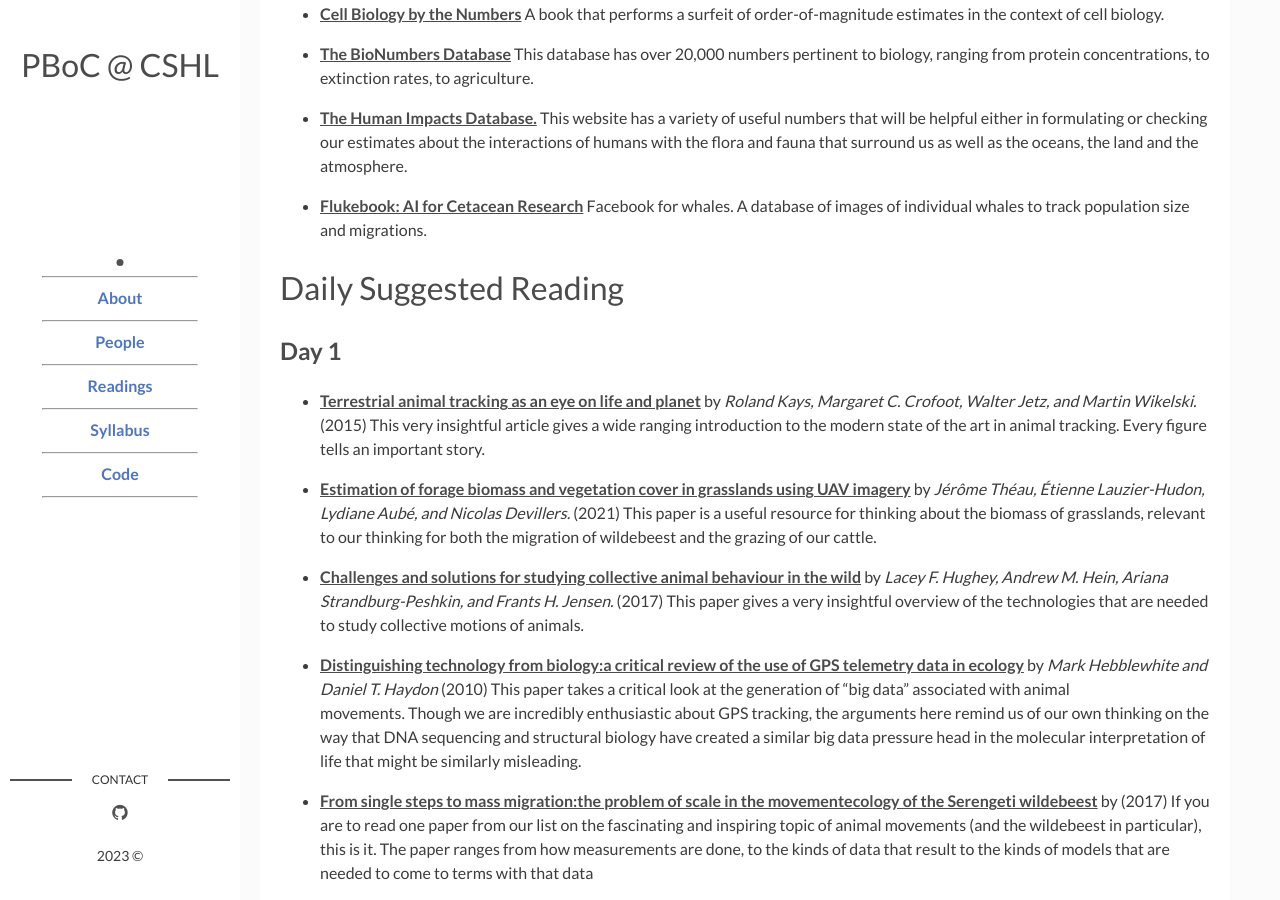
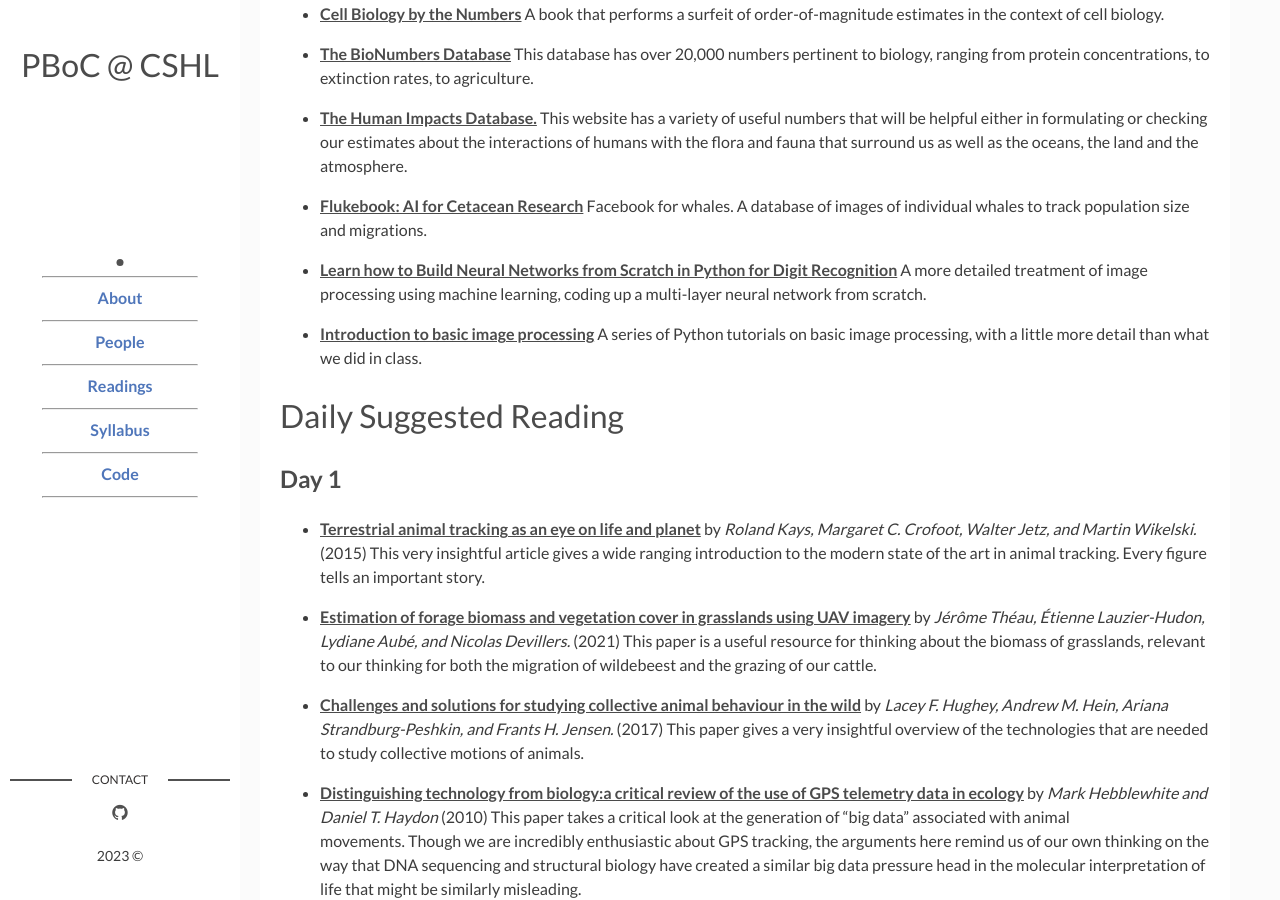
Before and after one commit to RPGroup-PBoC/cshl_pboc_2023, a Jekyll site: the page built from page02_readings.md, in a window 1280 px wide and 900 px high, scrolled down 514 px. Built offline with Jekyll 4.4.1, drawn with Linux system fonts in a browser that asks for light colours.

Commit message:
Added links to image processing tutorials

```diff
--- a/_data/links.yaml
+++ b/_data/links.yaml
@@ -34,6 +34,20 @@
     Facebook for whales. A database of images of individual whales to track
     population size and migrations.
 
+- link:
+  title: "Learn how to Build Neural Networks from Scratch in Python for Digit Recognition"
+  address: "https://medium.com/analytics-vidhya/neural-networks-for-digits-recognition-e11d9dff00d5"
+  description: >
+    A more detailed treatment of image processing using machine learning, coding
+    up a multi-layer neural network from scratch.
+
+- link:
+  title: "Introduction to basic image processing"
+  address: "https://bebi103a.github.io/recitations/02/image_processing_intro.html?"
+  description: >
+    A series of Python tutorials on basic image processing, with a little more
+    detail than what we did in class.
+
 # - link:
 #   title: Nextstrain.
 #   address: "https://nextstrain.org/ncov"
```
